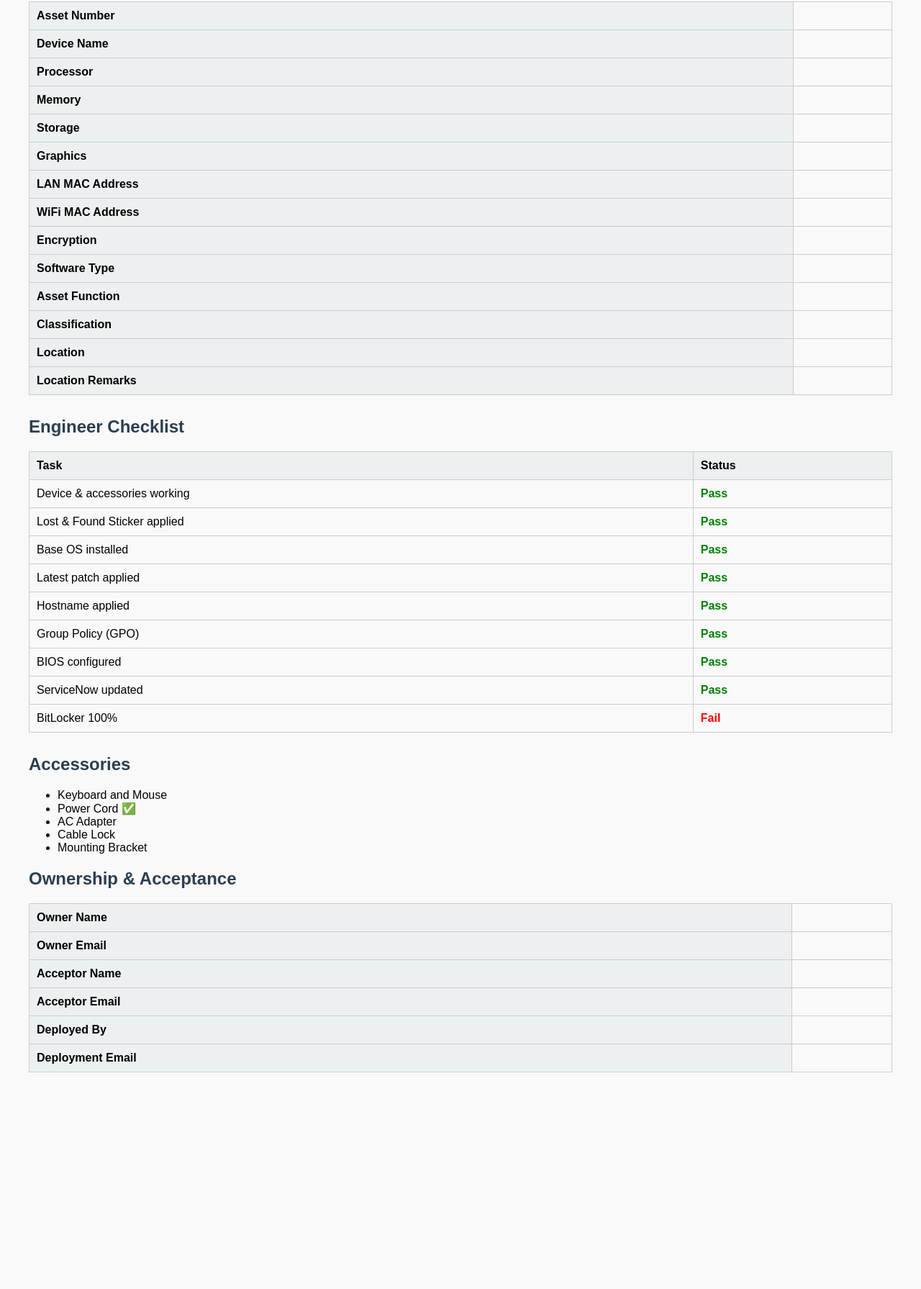
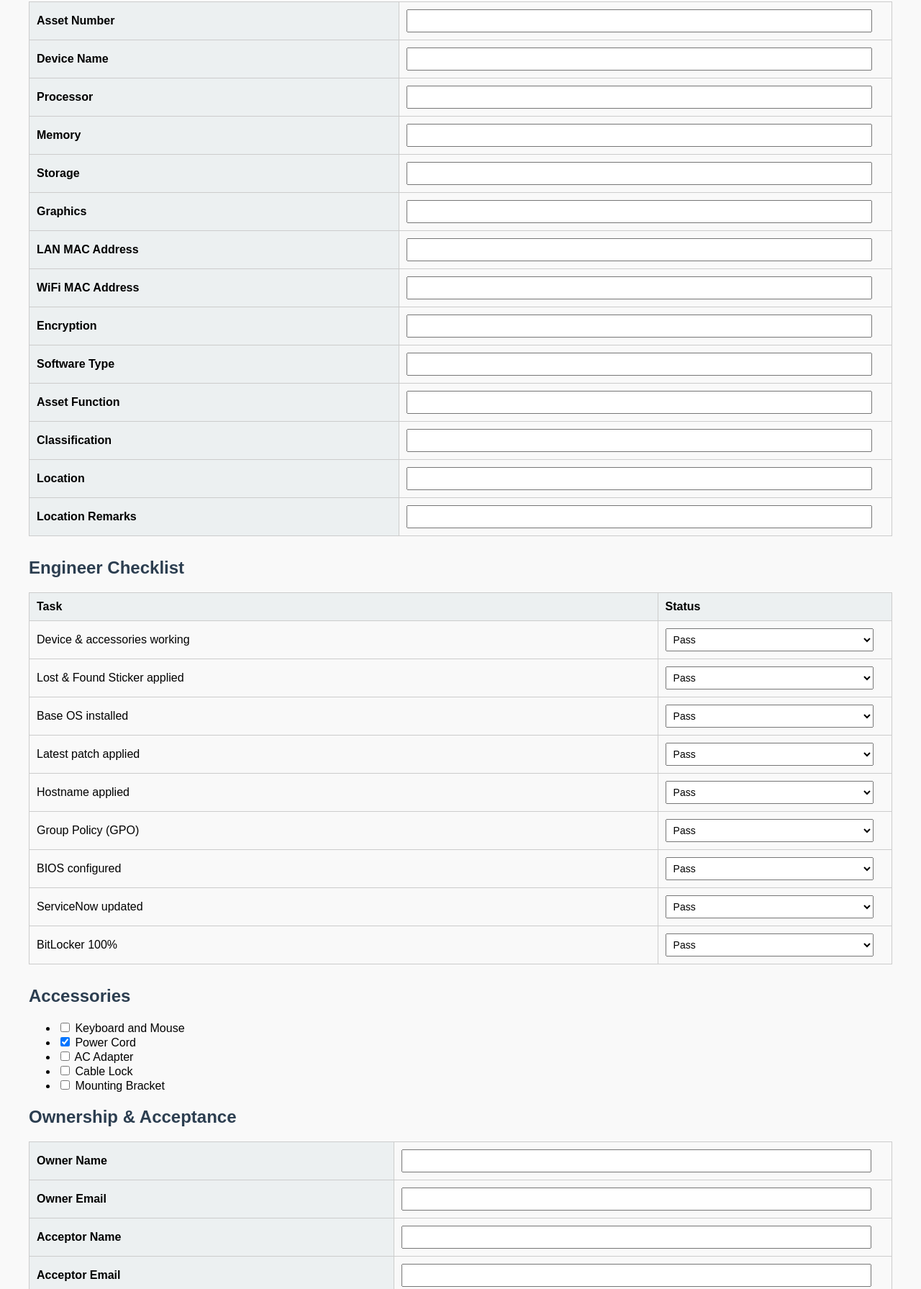
Before and after one commit to Harunibrahim/Harunibrahim1.github.io, a plain HTML site: page index.html in a window 1280 px wide. Shown: the part 144-1935 px from the top of the page at 72% size. Before the commit the page ends 1674 px from the top, so only its background shows below. Drawn offline with Linux system fonts and the light colour scheme.

Commit message:
index.html

```diff
--- a/index.html
+++ b/index.html
@@ -25,6 +25,11 @@
     th {
       background-color: #ecf0f1;
     }
+    input[type="text"], select {
+      width: 95%;
+      padding: 6px;
+      font-size: 14px;
+    }
     .pass {
       color: green;
       font-weight: bold;
@@ -33,62 +38,83 @@
       color: red;
       font-weight: bold;
     }
+    button {
+      padding: 10px 20px;
+      font-size: 14px;
+      margin-top: 20px;
+      cursor: pointer;
+    }
   </style>
 </head>
 <body>
 
-  <h1>potatoman adventures</h1>
+  <h1>Potatoman Adventures</h1>
   <h2>Asset Deployment Summary</h2>
 
   <table>
-    <tr><th>Asset Number</th><td></td></tr>
-    <tr><th>Device Name</th><td></td></tr>
-    <tr><th>Processor</th><td></td></tr>
-    <tr><th>Memory</th><td></td></tr>
-    <tr><th>Storage</th><td></td></tr>
-    <tr><th>Graphics</th><td></td></tr>
-    <tr><th>LAN MAC Address</th><td></td></tr>
-    <tr><th>WiFi MAC Address</th><td></td></tr>
-    <tr><th>Encryption</th><td></td></tr>
-    <tr><th>Software Type</th><td></td></tr>
-    <tr><th>Asset Function</th><td></td></tr>
-    <tr><th>Classification</th><td></td></tr>
-    <tr><th>Location</th><td></td></tr>
-    <tr><th>Location Remarks</th><td></td></tr>
+    <tr><th>Asset Number</th><td><input type="text" name="assetNumber"></td></tr>
+    <tr><th>Device Name</th><td><input type="text" name="deviceName"></td></tr>
+    <tr><th>Processor</th><td><input type="text" name="processor"></td></tr>
+    <tr><th>Memory</th><td><input type="text" name="memory"></td></tr>
+    <tr><th>Storage</th><td><input type="text" name="storage"></td></tr>
+    <tr><th>Graphics</th><td><input type="text" name="graphics"></td></tr>
+    <tr><th>LAN MAC Address</th><td><input type="text" name="lanMac"></td></tr>
+    <tr><th>WiFi MAC Address</th><td><input type="text" name="wifiMac"></td></tr>
+    <tr><th>Encryption</th><td><input type="text" name="encryption"></td></tr>
+    <tr><th>Software Type</th><td><input type="text" name="softwareType"></td></tr>
+    <tr><th>Asset Function</th><td><input type="text" name="assetFunction"></td></tr>
+    <tr><th>Classification</th><td><input type="text" name="classification"></td></tr>
+    <tr><th>Location</th><td><input type="text" name="location"></td></tr>
+    <tr><th>Location Remarks</th><td><input type="text" name="locationRemarks"></td></tr>
   </table>
 
   <h2>Engineer Checklist</h2>
   <table>
     <tr><th>Task</th><th>Status</th></tr>
-    <tr><td>Device & accessories working</td><td class="pass">Pass</td></tr>
-    <tr><td>Lost & Found Sticker applied</td><td class="pass">Pass</td></tr>
-    <tr><td>Base OS installed</td><td class="pass">Pass</td></tr>
-    <tr><td>Latest patch applied</td><td class="pass">Pass</td></tr>
-    <tr><td>Hostname applied</td><td class="pass">Pass</td></tr>
-    <tr><td>Group Policy (GPO)</td><td class="pass">Pass</td></tr>
-    <tr><td>BIOS configured</td><td class="pass">Pass</td></tr>
-    <tr><td>ServiceNow updated</td><td class="pass">Pass</td></tr>
-    <tr><td>BitLocker 100%</td><td class="fail">Fail</td></tr>
+    <tr><td>Device & accessories working</td><td><select><option>Pass</option><option>Fail</option></select></td></tr>
+    <tr><td>Lost & Found Sticker applied</td><td><select><option>Pass</option><option>Fail</option></select></td></tr>
+    <tr><td>Base OS installed</td><td><select><option>Pass</option><option>Fail</option></select></td></tr>
+    <tr><td>Latest patch applied</td><td><select><option>Pass</option><option>Fail</option></select></td></tr>
+    <tr><td>Hostname applied</td><td><select><option>Pass</option><option>Fail</option></select></td></tr>
+    <tr><td>Group Policy (GPO)</td><td><select><option>Pass</option><option>Fail</option></select></td></tr>
+    <tr><td>BIOS configured</td><td><select><option>Pass</option><option>Fail</option></select></td></tr>
+    <tr><td>ServiceNow updated</td><td><select><option>Pass</option><option>Fail</option></select></td></tr>
+    <tr><td>BitLocker 100%</td><td><select><option>Pass</option><option>Fail</option></select></td></tr>
   </table>
 
   <h2>Accessories</h2>
   <ul>
-    <li>Keyboard and Mouse</li>
-    <li>Power Cord ✅</li>
-    <li>AC Adapter</li>
-    <li>Cable Lock</li>
-    <li>Mounting Bracket</li>
+    <li><input type="checkbox"> Keyboard and Mouse</li>
+    <li><input type="checkbox" checked> Power Cord</li>
+    <li><input type="checkbox"> AC Adapter</li>
+    <li><input type="checkbox"> Cable Lock</li>
+    <li><input type="checkbox"> Mounting Bracket</li>
   </ul>
 
   <h2>Ownership & Acceptance</h2>
   <table>
-    <tr><th>Owner Name</th><td></td></tr>
-    <tr><th>Owner Email</th><td></td></tr>
-    <tr><th>Acceptor Name</th><td></td></tr>
-    <tr><th>Acceptor Email</th><td></td></tr>
-    <tr><th>Deployed By</th><td></td></tr>
-    <tr><th>Deployment Email</th><td></td></tr>
+    <tr><th>Owner Name</th><td><input type="text" name="ownerName"></td></tr>
+    <tr><th>Owner Email</th><td><input type="text" name="ownerEmail"></td></tr>
+    <tr><th>Acceptor Name</th><td><input type="text" name="acceptorName"></td></tr>
+    <tr><th>Acceptor Email</th><td><input type="text" name="acceptorEmail"></td></tr>
+    <tr><th>Deployed By</th><td><input type="text" name="deployedBy"></td></tr>
+    <tr><th>Deployment Email</th><td><input type="text" name="deploymentEmail"></td></tr>
   </table>
+
+  <button onclick="window.print()">Print Summary</button>
+  <button onclick="exportData()">Export to Console</button>
+
+  <script>
+    function exportData() {
+      const inputs = document.querySelectorAll('input[type="text"]');
+      const data = {};
+      inputs.forEach(input => {
+        data[input.name] = input.value;
+      });
+      console.log("Exported Data:", data);
+      alert("Data exported to console.");
+    }
+  </script>
 
 </body>
 </html>
```
